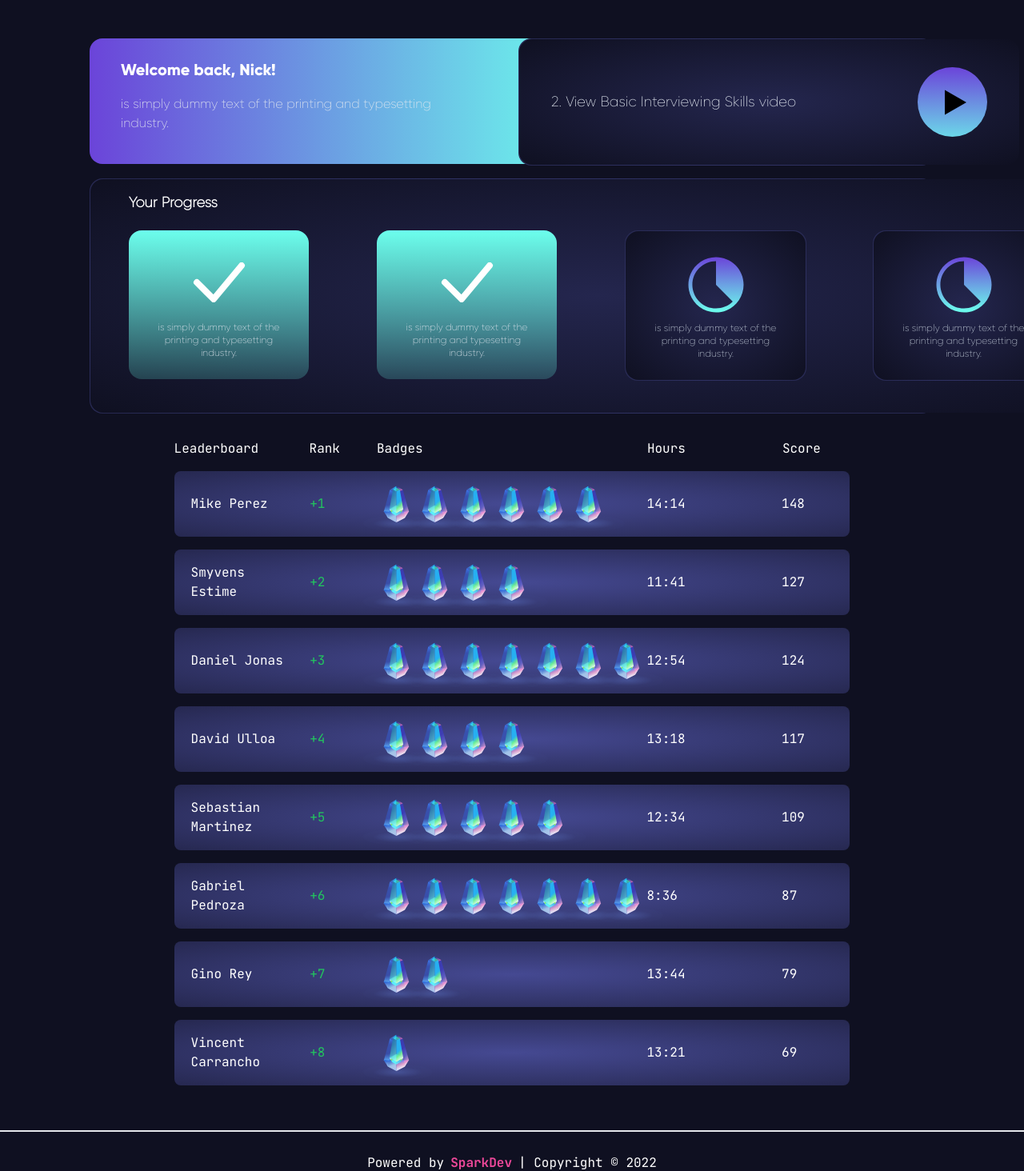
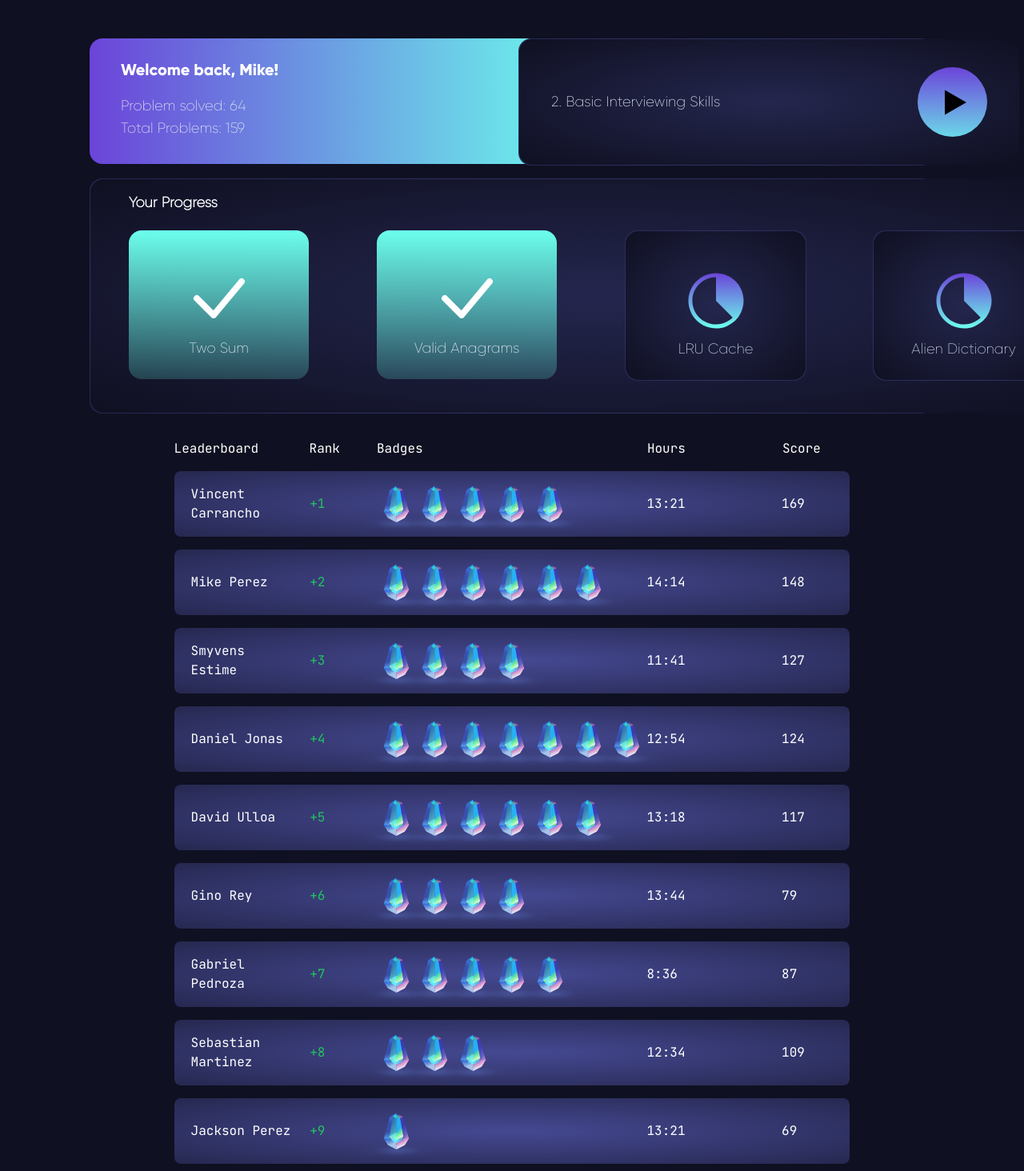
Before and after one commit to upe-webdev-2/codeclash-frontend, a Next.js app: page /profile in a window 1280 px wide. Shown: the part 111-1575 px from the top of the page at 80% size. Built offline with nearby package versions, Linux system fonts and the light colour scheme; no server answers.

Commit message:
leaderboards

```diff
--- a/src/components/profile/leaderboard-list.tsx
+++ b/src/components/profile/leaderboard-list.tsx
@@ -4,57 +4,64 @@ import LeaderboardItem from "./leaderboard-item";
 const LeaderboardList = () => {
   const [leaderboardMockData] = useState([
     {
+      name: "Vincent Carrancho",
+      rank: 1,
+      badgeCount: 5,
+      minutes: 801,
+      score: 169
+    },
+    {
       name: "Mike Perez",
-      rank: 1,
+      rank: 2,
       badgeCount: 6,
       minutes: 854,
       score: 148
     },
     {
       name: "Smyvens Estime",
-      rank: 2,
+      rank: 3,
       badgeCount: 4,
       minutes: 701,
       score: 127
     },
     {
       name: "Daniel Jonas",
-      rank: 3,
+      rank: 4,
       badgeCount: 7,
       minutes: 774,
       score: 124
     },
     {
       name: "David Ulloa",
-      rank: 4,
-      badgeCount: 4,
+      rank: 5,
+      badgeCount: 6,
       minutes: 798,
       score: 117
     },
     {
+      name: "Gino Rey",
+      rank: 6,
+      badgeCount: 4,
+      minutes: 824,
+      score: 79
+    },
+    {
+      name: "Gabriel Pedroza",
+      rank: 7,
+      badgeCount: 5,
+      minutes: 516,
+      score: 87
+    },
+    {
       name: "Sebastian Martinez",
-      rank: 5,
-      badgeCount: 5,
+      rank: 8,
+      badgeCount: 3,
       minutes: 754,
       score: 109
     },
     {
-      name: "Gabriel Pedroza",
-      rank: 6,
-      badgeCount: 7,
-      minutes: 516,
-      score: 87
-    },
-    {
-      name: "Gino Rey",
-      rank: 7,
-      badgeCount: 2,
-      minutes: 824,
-      score: 79
-    },
-    {
-      name: "Vincent Carrancho",
-      rank: 8,
+      name: "Jackson Perez",
+      rank: 9,
       badgeCount: 1,
       minutes: 801,
       score: 69
--- a/src/pages/profile.tsx
+++ b/src/pages/profile.tsx
@@ -14,9 +14,7 @@ const DOM = () => {
   const radialBackground =
     "bg-gradient-radial from-cardGradient-primary to-cardGradient-secondary";
 
-  const user = "Nick";
-  const description =
-    "is simply dummy text of the printing and typesetting industry.";
+  const user = "Mike";
 
   return (
     <>
@@ -30,7 +28,10 @@ const DOM = () => {
           <div className="font-gilroy-bold text-xl mx-9 mt-6">
             Welcome back, {user}!
           </div>
-          <div className="text-slate-200 mx-9 pr-32">{description}</div>
+          <div className="text-slate-200 mx-9 pr-32 text-lg">
+            Problem solved: 64
+          </div>
+          <div className="text-slate-200 mx-9 pr-32 -mt-4 text-lg">Total Problems: 159</div>
         </div>
 
         {/* Video recommendation */}
@@ -39,7 +40,7 @@ const DOM = () => {
             className={`flex items-center px-10 justify-between ${radialBackground} rounded-2xl h-[157px] w-[625px]`}
           >
             <div className="text-slate-200 text-lg">
-              2. View Basic Interviewing Skills video
+              2. Basic Interviewing Skills
             </div>
 
             <Image
@@ -66,8 +67,8 @@ const DOM = () => {
                   height={"50px"}
                 />
 
-                <div className="text-xs text-center text-slate-200 p-6">
-                  {description}
+                <div className="text-lg text-center text-slate-200 p-6">
+                  Two Sum
                 </div>
               </div>
 
@@ -79,8 +80,8 @@ const DOM = () => {
                   height={"50px"}
                 />
 
-                <div className="text-xs text-center text-slate-200 p-6">
-                  {description}
+                <div className="text-center text-slate-200 p-6 text-lg">
+                  Valid Anagrams
                 </div>
               </div>
 
@@ -95,8 +96,8 @@ const DOM = () => {
                     height={"70px"}
                   />
 
-                  <div className="text-xs text-center text-slate-300 px-6 pb-6 pt-3">
-                    {description}
+                  <div className="text-center text-slate-300 px-6 pb-6 pt-3 text-lg">
+                    LRU Cache
                   </div>
                 </div>
               </div>
@@ -112,8 +113,8 @@ const DOM = () => {
                     height={"70px"}
                   />
 
-                  <div className="text-xs text-center text-slate-300 px-6 pb-6 pt-3">
-                    {description}
+                  <div className="text-lg text-center text-slate-300 px-6 pb-6 pt-3">
+                    Alien Dictionary
                   </div>
                 </div>
               </div>
```
